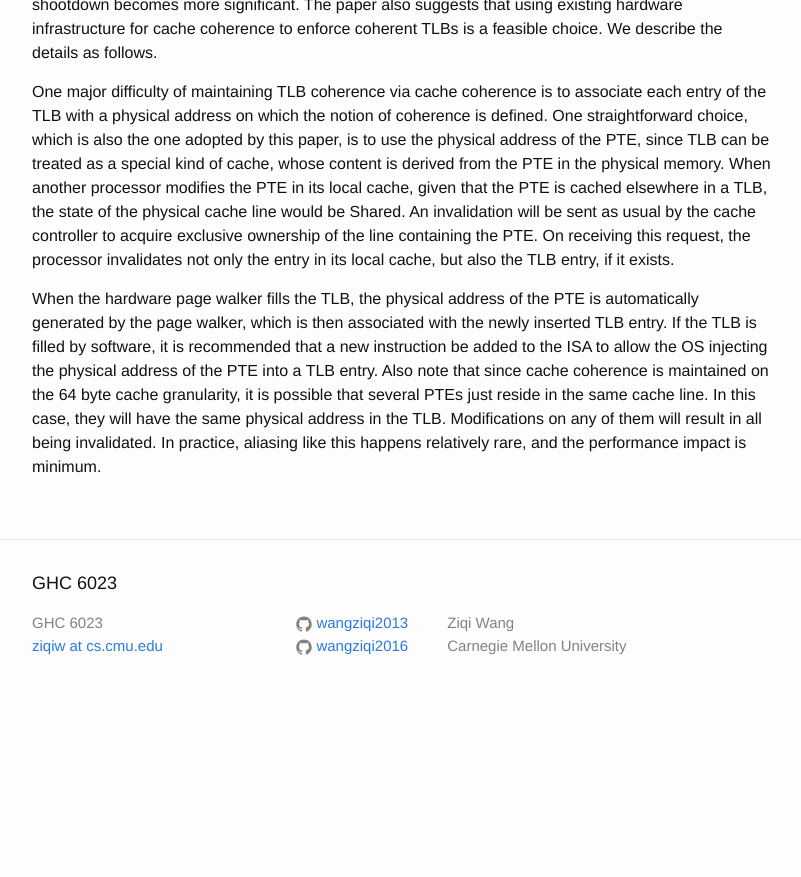
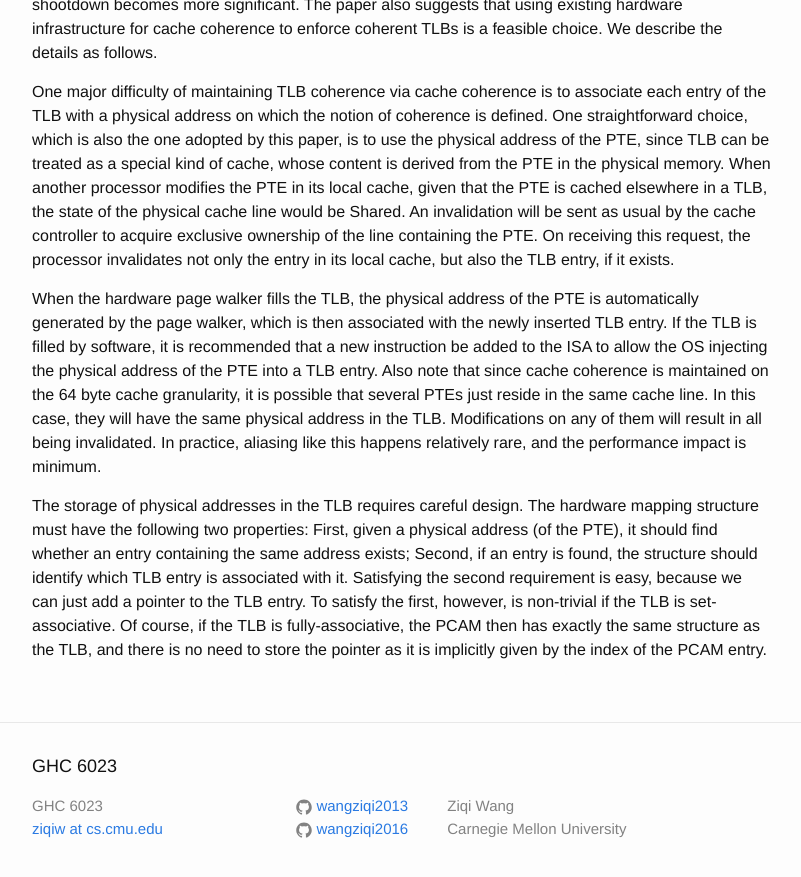
Before and after one commit to wangziqi2013/wangziqi2013.github.io, a Jekyll site: the page built from _posts/2018-12-24-unitd.markdown, in a window 1280 px wide and 900 px high, scrolled down 1195 px. Shown: the top 877 px of the window, without its empty margins (238-1039 px from the left). Built offline with Jekyll 4.4.1, drawn with Linux system fonts in a browser that asks for light colours; before the commit the page ends 1912 px from its top, so only the background shows below that.

Commit message:
Working on PCAM

```diff
--- a/_posts/2018-12-24-unitd.markdown
+++ b/_posts/2018-12-24-unitd.markdown
@@ -55,3 +55,11 @@ since cache coherence is maintained on the 64 byte cache granularity, it is poss
 in the same cache line. In this case, they will have the same physical address in the TLB. Modifications on any of them
 will result in all being invalidated. In practice, aliasing like this happens relatively rare, and the performance
 impact is minimum.
+
+The storage of physical addresses in the TLB requires careful design. The hardware mapping structure must have the
+following two properties: First, given a physical address (of the PTE), it should find whether an entry containing the
+same address exists; Second, if an entry is found, the structure should identify which TLB entry is associated with it.
+Satisfying the second requirement is easy, because we can just add a pointer to the TLB entry. To satisfy the first,
+however, is non-trivial if the TLB is set-associative. Of course, if the TLB is fully-associative, the PCAM then has
+exactly the same structure as the TLB, and there is no need to store the pointer as it is implicitly given by the index
+of the PCAM entry.
```
